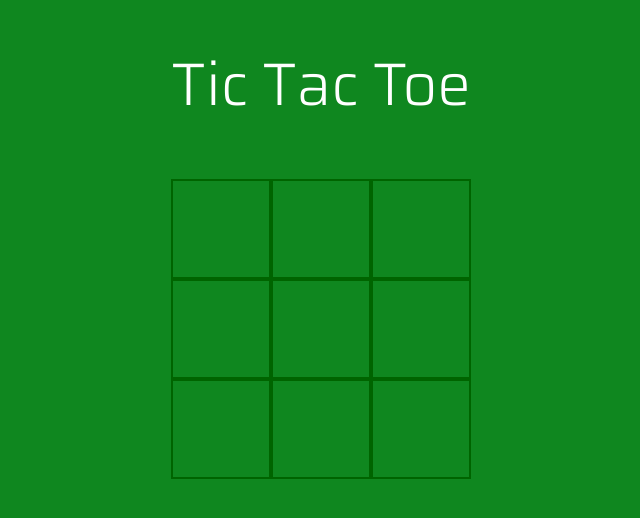
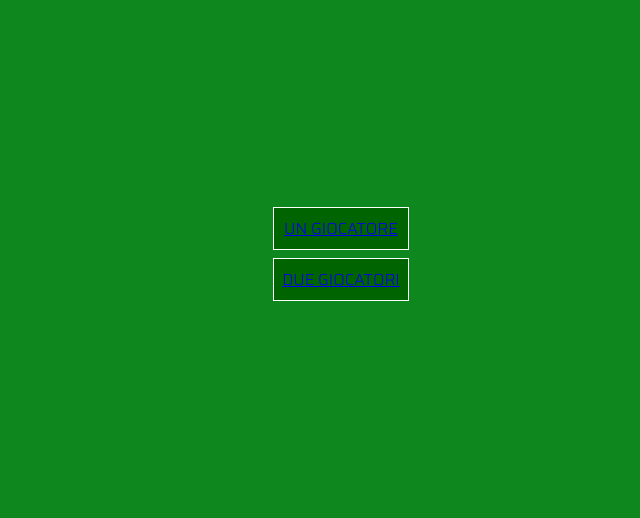
Before and after one commit to jacopovaccarini/Start2Impact_VueJs, a Vue app: page / in a window 1280 px wide. Shown: the part 142-660 px from the top of the page, without its empty margins (319-959 px from the left). Built offline with nearby package versions, Linux system fonts and the light colour scheme.

Commit message:
Update commit

```diff
--- a/package.json
+++ b/package.json
@@ -12,7 +12,7 @@
   },
   "dependencies": {
     "vue": "^2.5.2",
-    "vue-router": "^3.0.1"
+    "vue-router": "^3.5.4"
   },
   "devDependencies": {
     "autoprefixer": "^7.1.2",
--- a/src/App.vue
+++ b/src/App.vue
@@ -1,8 +1,17 @@
 <template>
   <div id="app">
-    <tic-tac-toe />
+    <Menu />
+    <router-view />
   </div>
 </template>
+
+<script>
+  import Menu from './components/Menu'
+  export default {
+    name: 'app',
+    component: {Menu}
+  }
+</script>
 
 <style>
   @import url("https://fonts.googleapis.com/css2?family=Saira:wght@300&display=swap");
--- /dev/null
+++ b/src/components/Menu.vue
@@ -0,0 +1,27 @@
+<template>
+  <div>
+    <div class="menu-button">
+      <router-link to="/TicTacToe/giocatore">UN GIOCATORE</router-link>
+    </div>
+    <div class="menu-button">
+      <router-link to="/TicTacToe/giocatori">DUE GIOCATORI</router-link>
+    </div>
+  </div>
+</template>
+
+<script>
+
+</script>
+
+<style>
+  .menu-button {
+    display: flex;
+    justify-content: center;
+    margin: auto;
+    padding: 0.5rem;
+    margin-bottom: 0.5rem;
+    width: 100%;
+    border: 1px solid white;
+    background-color: darkgreen;
+  }
+</style>
--- a/src/components/TicTacToe.vue
+++ b/src/components/TicTacToe.vue
@@ -15,8 +15,13 @@
     </div>
 
     <div @click="reset()" class="reset-button" v-if="gameOver">
-      Riavvia
+      RIAVVIA
     </div>
+
+    <div class="home-button">
+      <router-link to="/">HOME</router-link>
+    </div>
+
   </div>
 </template>
 
@@ -115,7 +120,7 @@ export default {
     display: flex;
     justify-content: center;
     margin: auto;
-    padding-bottom: 3rem;
+    padding-bottom: 2rem;
     font-size: 60px;
     width: 100%;
   }
@@ -134,7 +139,18 @@ export default {
     justify-content: center;
     margin: auto;
     padding: 0.5rem;
-    width: 50%;
+    width: 60%;
+    border: 1px solid white;
+    background-color: darkgreen;
+  }
+
+  .home-button {
+    display: flex;
+    justify-content: center;
+    margin: auto;
+    margin-top: 0.5rem;
+    padding: 0.5rem;
+    width: 60%;
     border: 1px solid white;
     background-color: darkgreen;
   }
--- a/src/main.js
+++ b/src/main.js
@@ -4,14 +4,20 @@ document.body.style.overflow = "hidden";
 // The Vue build version to load with the `import` command
 // (runtime-only or standalone) has been set in webpack.base.conf with an alias.
 import Vue from 'vue'
-import App from './App.vue'
+import App from './App'
+import router from './router'
 import TicTacToe from './components/TicTacToe';
 import Cell from './components/Cell';
+
+Vue.config.productionTip = false
 
 Vue.component('tic-tac-toe', TicTacToe);
 Vue.component('cell', Cell);
 
 new Vue({
   el: '#app',
+  router,
+  components: { App },
+  template: '<App/>',
   render: h => h(App)
 });
--- /dev/null
+++ b/src/router/index.js
@@ -0,0 +1,22 @@
+import Vue from 'vue'
+import Router from 'vue-router'
+import Menu from '../components/Menu'
+import TicTacToe from '../components/TicTacToe'
+import Cell from '../components/Cell'
+
+Vue.use(Router)
+
+export default new Router({
+  routes: [
+    {
+      path: '/',
+      name: 'Menu',
+      component: Menu
+    },
+    {
+      path: '/TicTacToe/:name',
+      name: 'TicTacToe',
+      component: TicTacToe
+    }
+  ]
+})
```
Also changed, not shown: 1 other file (tests, documents, lock files or other folders).
